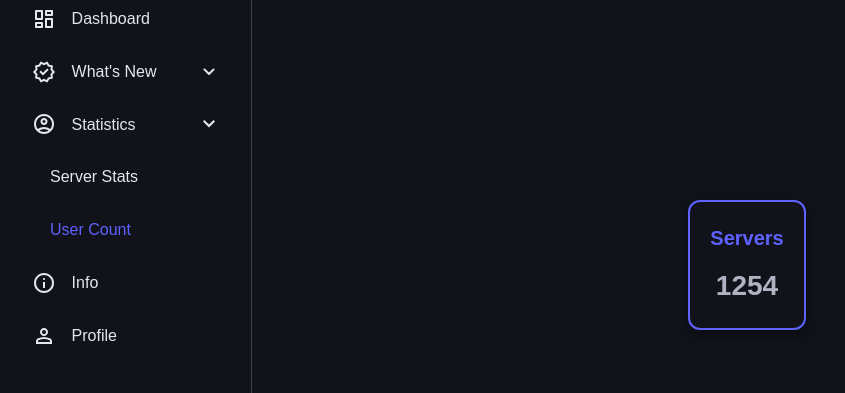
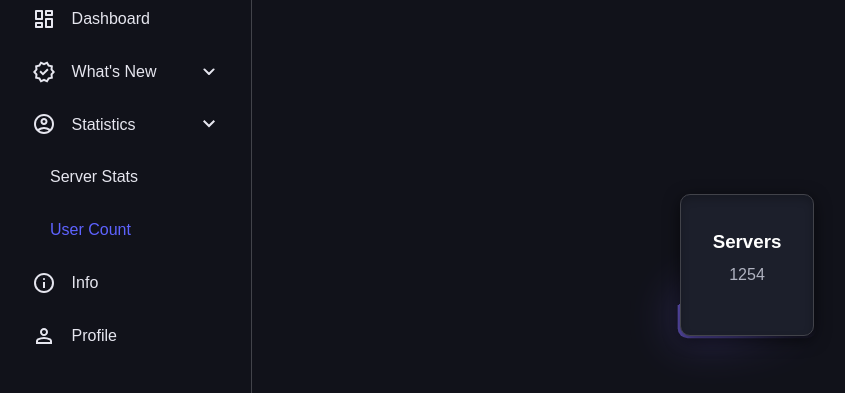
Before and after one commit to boyratata/ZeoBotOfficial, a plain HTML site: page users.html in a window 1280 px wide. Shown: the part 155-548 px from the top of the page, without its empty margins (18-863 px from the left). Drawn offline with Linux system fonts and the light colour scheme.

Commit message:
Add files via upload

```diff
--- a/style/style.css
+++ b/style/style.css
@@ -133,13 +133,14 @@ main p{
   margin-top: 5px;
   margin-bottom: 15px;
 }
-.container{
+.container {
   border: 1px solid var(--line-clr);
-  border-radius: 1em;
-  margin-bottom: 20px;
+  border-radius: 10px; /* Updated to match the card's border-radius */
+  margin: 0 auto 20px; /* Combined margin settings */
   padding: min(3em, 15%);
-
-  h2, p { margin-top: 1em }
+  background: #1c1f2b; /* Added from .card */
+  text-align: center; /* Added from .card */
+  position: relative; /* Added from .card */
 }
 
 @media(max-width: 800px){
@@ -232,3 +233,39 @@ main p{
 ::-webkit-scrollbar-thumb:hover {
   background: rgba(0, 0, 0, 0.9); /* Darker thumb color on hover */
 }
+
+/* Custom property definition for --angle */
+@property --angle {
+  syntax: "<angle>";
+  initial-value: 0deg;
+  inherits: false;
+}
+
+.container::after, .container::before {
+  content: '';
+  position: absolute;
+  height: 100%;
+  width: 100%;
+  background-image: conic-gradient(from var(--angle), transparent 70%, #6A5ACD); /* Fixed syntax for conic-gradient */
+  top: 50%;
+  left: 50%;
+  transform: translate(-50%, -50%);
+  z-index: -1;
+  padding: 3px;
+  border-radius: 10px;
+  animation: spin 3s linear infinite;
+}
+
+.container::before {
+  filter: blur(1.5rem);
+  opacity: 0.5;
+}
+
+@keyframes spin {
+  from {
+    --angle: 0deg;
+  }
+  to {
+    --angle: 360deg;
+  }
+}
--- a/users.html
+++ b/users.html
@@ -11,6 +11,7 @@
     /* Define the color variables */
     :root {
       --accent-clr: #5e63ff;
+      --line-clr: #42434a;
       --base-clr: #11121a;
     }
 
@@ -36,67 +37,50 @@
       margin: auto;
     }
 
-    /* Container Styling */
+    /* Enhanced Container Styling */
     .container {
-        background-color: var(--base-clr);
-        border: 2px solid var(--accent-clr);
-        border-radius: 12px;
-        padding: 20px;
-        margin-bottom: 20px;
-        box-shadow: 0 6px 12px rgba(0, 0, 0, 0.3);
-        transition: box-shadow 0.3s ease-in-out;
+      border: 1px solid var(--line-clr);
+      border-radius: 10px;
+      margin: 20px auto;
+      padding: 2em;
+      background: #1c1f2b;
+      text-align: center;
+      position: relative;
+      box-shadow: inset 0 4px 8px rgba(0, 0, 0, 0.2), 0 4px 16px rgba(0, 0, 0, 0.6);
+      transition: transform 0.3s ease, box-shadow 0.3s ease;
     }
 
-    .container:hover {
-        box-shadow: 0 8px 16px rgba(0, 0, 0, 0.4);
+    /* Spinning gradient background */
+    .container::after,
+    .container::before {
+      content: '';
+      position: absolute;
+      height: 100%;
+      width: 100%;
+      background-image: conic-gradient(from var(--angle), transparent 70%, #6A5ACD);
+      top: 50%;
+      left: 50%;
+      transform: translate(-50%, -50%);
+      z-index: -1;
+      padding: 3px;
+      border-radius: 10px;
+      animation: spin 3s linear infinite;
     }
 
-    .container h2 {
-        color: var(--accent-clr);
-        margin-bottom: 15px;
-        font-size: 24px;
-        font-weight: 600;
+    /* Background blur effect */
+    .container::before {
+      filter: blur(1.5rem);
+      opacity: 0.5;
     }
 
-    .container p {
-        font-size: 18px;
-        margin-bottom: 10px;
+    /* Spinning keyframe */
+    @keyframes spin {
+      from {
+        --angle: 0deg;
       }
-
-    /* Stats Container Styling */
-    #stats-container {
-        display: flex;
-        gap: 20px;
-        justify-content: space-between;
-        align-items: center;
+      to {
+        --angle: 360deg;
       }
-
-    .stat {
-        background-color: var(--base-clr);
-        border: 2px solid var(--accent-clr);
-        border-radius: 12px;
-        padding: 20px;
-        flex: 1;
-        text-align: center;
-        box-shadow: 0 6px 12px rgba(0, 0, 0, 0.3);
-        transition: box-shadow 0.3s ease-in-out;
-    }
-
-    .stat:hover {
-        box-shadow: 0 8px 16px rgba(0, 0, 0, 0.4);
-    }
-
-    .stat h3 {
-        color: var(--accent-clr);
-        margin-bottom: 10px;
-        font-size: 20px;
-        font-weight: 600;
-    }
-
-    .stat p {
-        font-size: 28px;
-        margin: 0;
-        font-weight: 700;
     }
   </style>
 </head>
@@ -161,10 +145,10 @@
     </ul>
   </nav>
   <main>
-    <div id="stats-container">
-        <div class="stat">
+    <div id="container">
+        <div class="container">
             <h3>Servers</h3>
-            <p id="user-count">0</p>
+            <p id="count-container">0</p>
         </div>
     </div>
   </main>
@@ -175,7 +159,7 @@
         setInterval(function() {
             userCount += 4;
 
-            document.getElementById('user-count').textContent = userCount;
+            document.getElementById('count-container').textContent = userCount;
         }, 1000);
     };
   </script>
```
Also changed, not shown: Profile.html (+22 -17 lines), dashboard.html (+2 -2 lines), server.html (+46 -47 lines), Feature.html (line endings or trailing spaces), Info.html (line endings or trailing spaces), app.js (line endings or trailing spaces), index.html (line endings or trailing spaces), update.html (line endings or trailing spaces), usernames.json (line endings or trailing spaces). Lines whose indentation alone changed are shown as unchanged.
